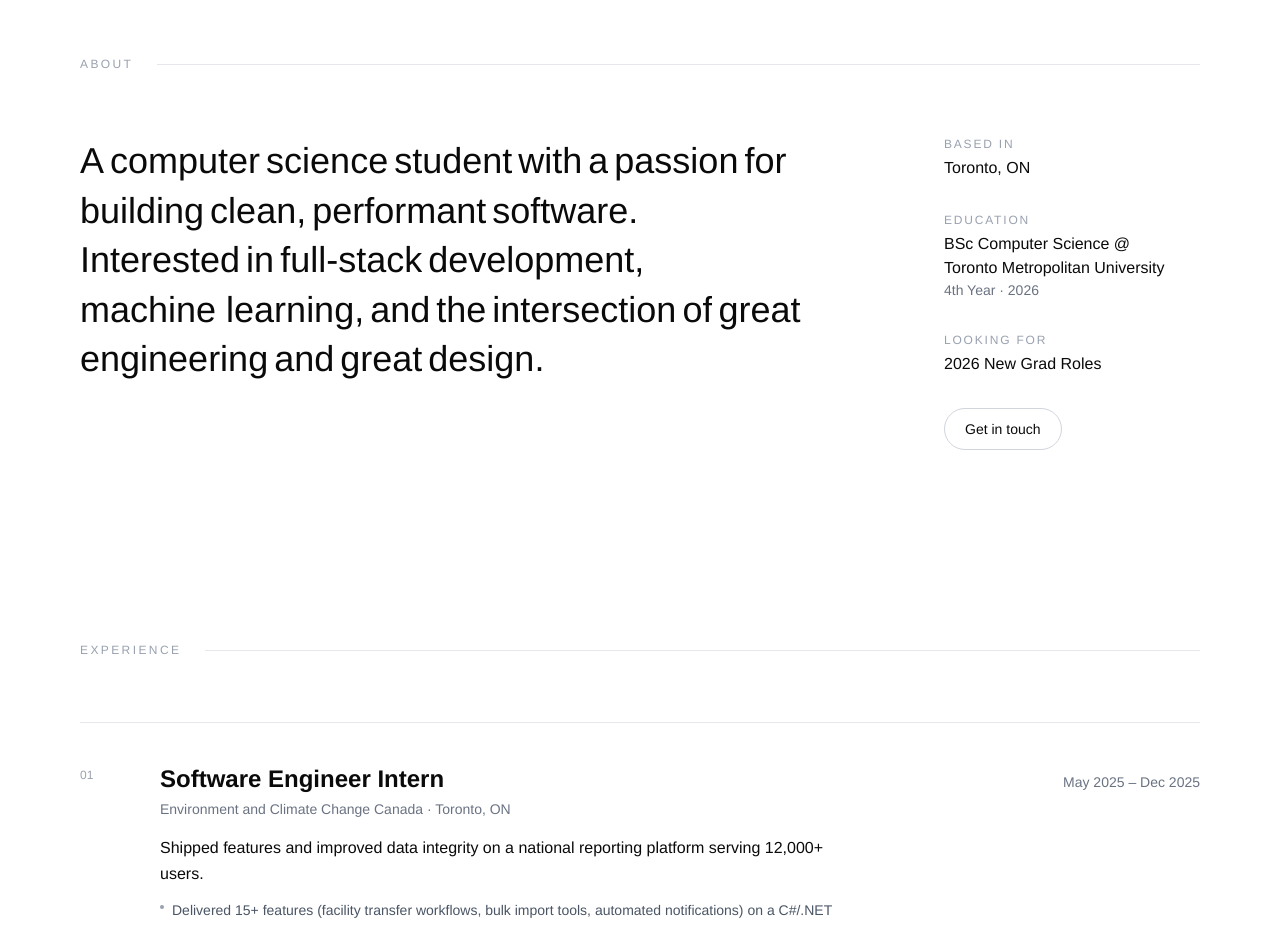
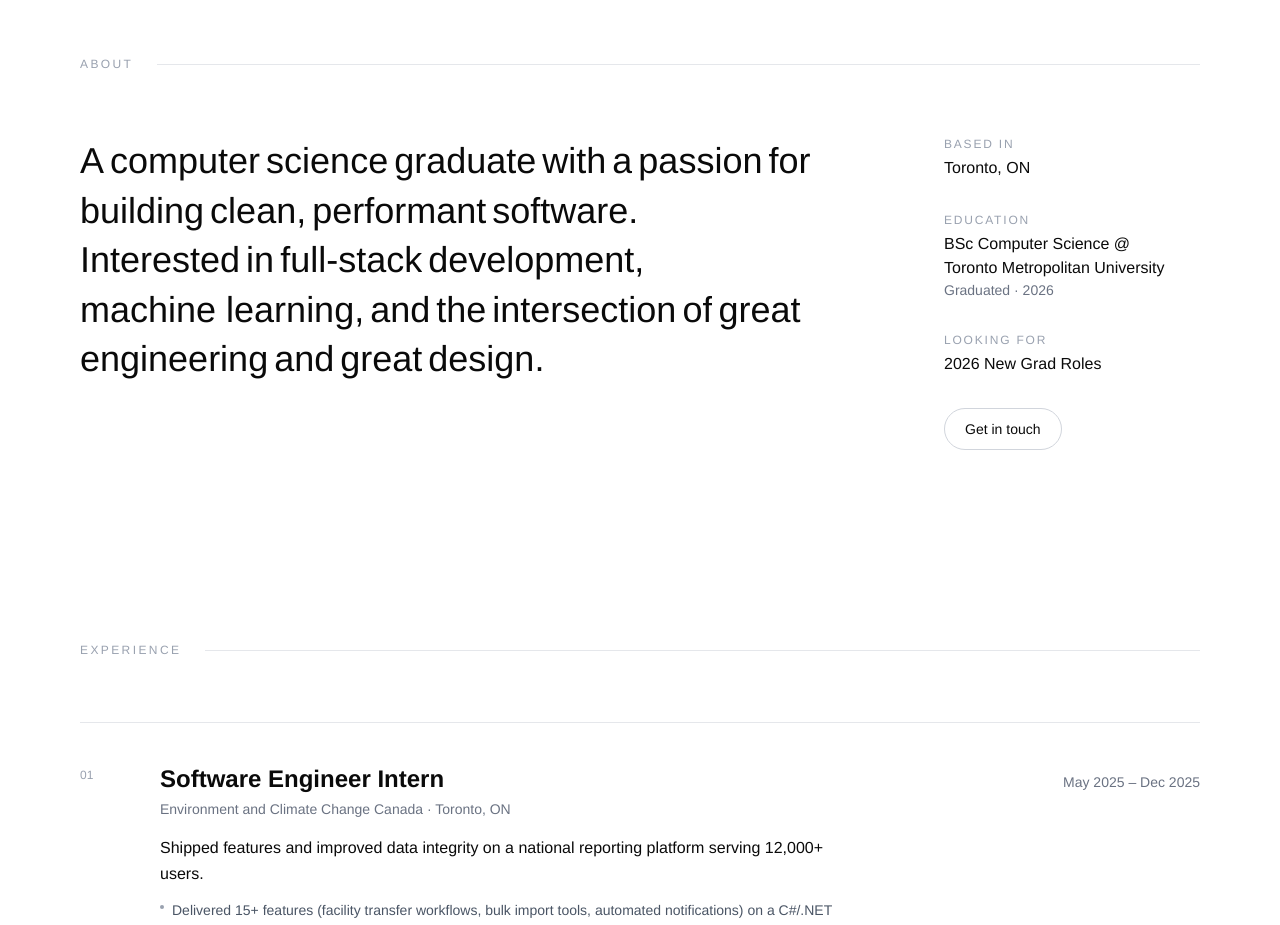
Before and after one commit to mithun-s14/portfolio, a Next.js app: page / in a window 1280 px wide. Shown: the part 840-1765 px from the top of the page. Built offline with nearby package versions, Linux system fonts and the light colour scheme; a web font is replaced by a local one.

Commit message:
fix: update from student to graduate

```diff
--- a/src/app/layout.tsx
+++ b/src/app/layout.tsx
@@ -12,7 +12,7 @@ const bigShoulders = Big_Shoulders({
 export const metadata: Metadata = {
   title: "Mithun Sivapathasundram",
   description:
-    "Creative Builder · Software Engineer · Computer Science Student. Code, systems & craft.",
+    "Creative Builder · Software Engineer · Computer Science Graduate. Code, systems & craft.",
   icons: {
     icon: "/me.png",
   },
--- a/src/components/About.tsx
+++ b/src/components/About.tsx
@@ -3,7 +3,7 @@
 import { useRef, useEffect } from 'react';
 
 const WORDS_1 = [
-  'A', 'computer', 'science', 'student', 'with', 'a', 'passion',
+  'A', 'computer', 'science', 'graduate', 'with', 'a', 'passion',
   'for', 'building', 'clean,', 'performant', 'software.',
 ];
 
@@ -67,7 +67,7 @@ export default function About() {
             <p className="mb-1 text-xs font-medium uppercase tracking-[0.15em] text-gray-400">Education</p>
             <p className="font-light">BSc Computer Science @</p>
             <p className="font-light">Toronto Metropolitan University</p>
-            <p className="text-sm font-light text-gray-500">4th Year · 2026</p>
+            <p className="text-sm font-light text-gray-500">Graduated · 2026</p>
           </div>
           <div>
             <p className="mb-1 text-xs font-medium uppercase tracking-[0.15em] text-gray-400">Looking for</p>
```
